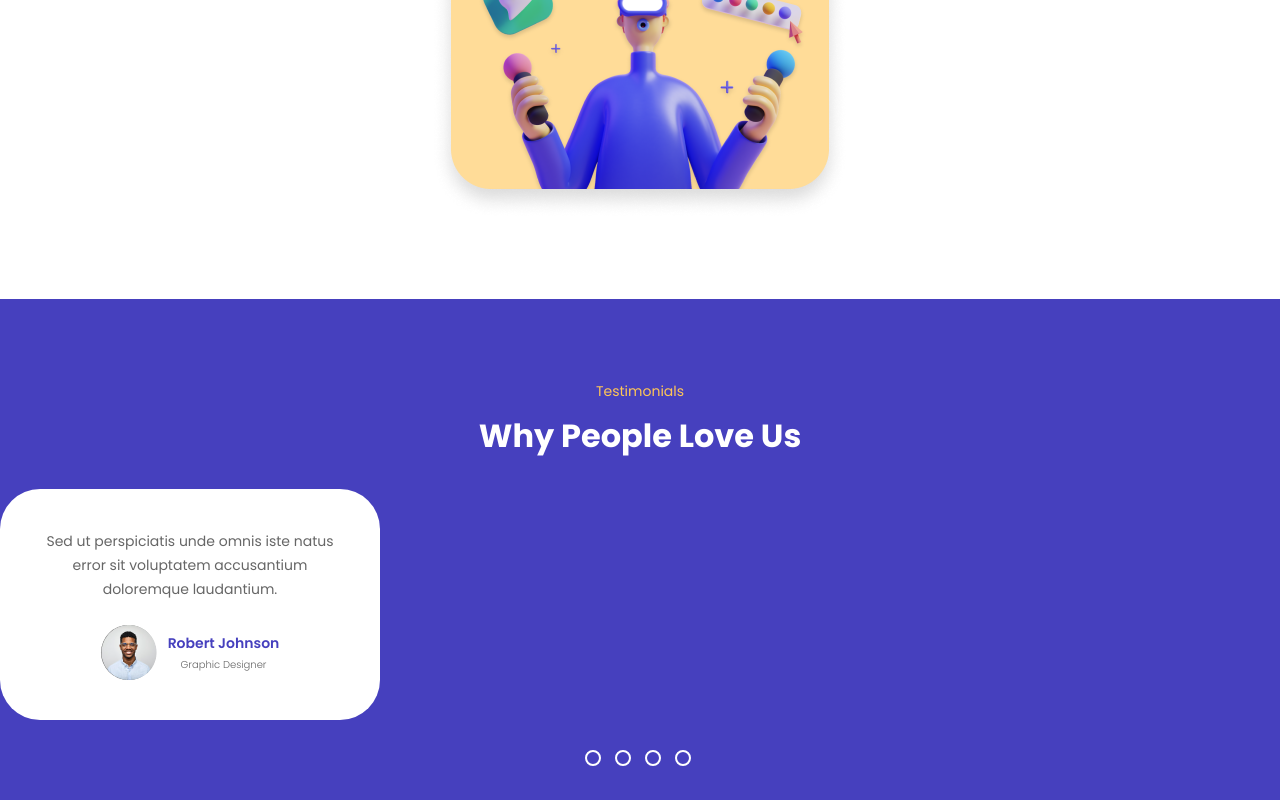
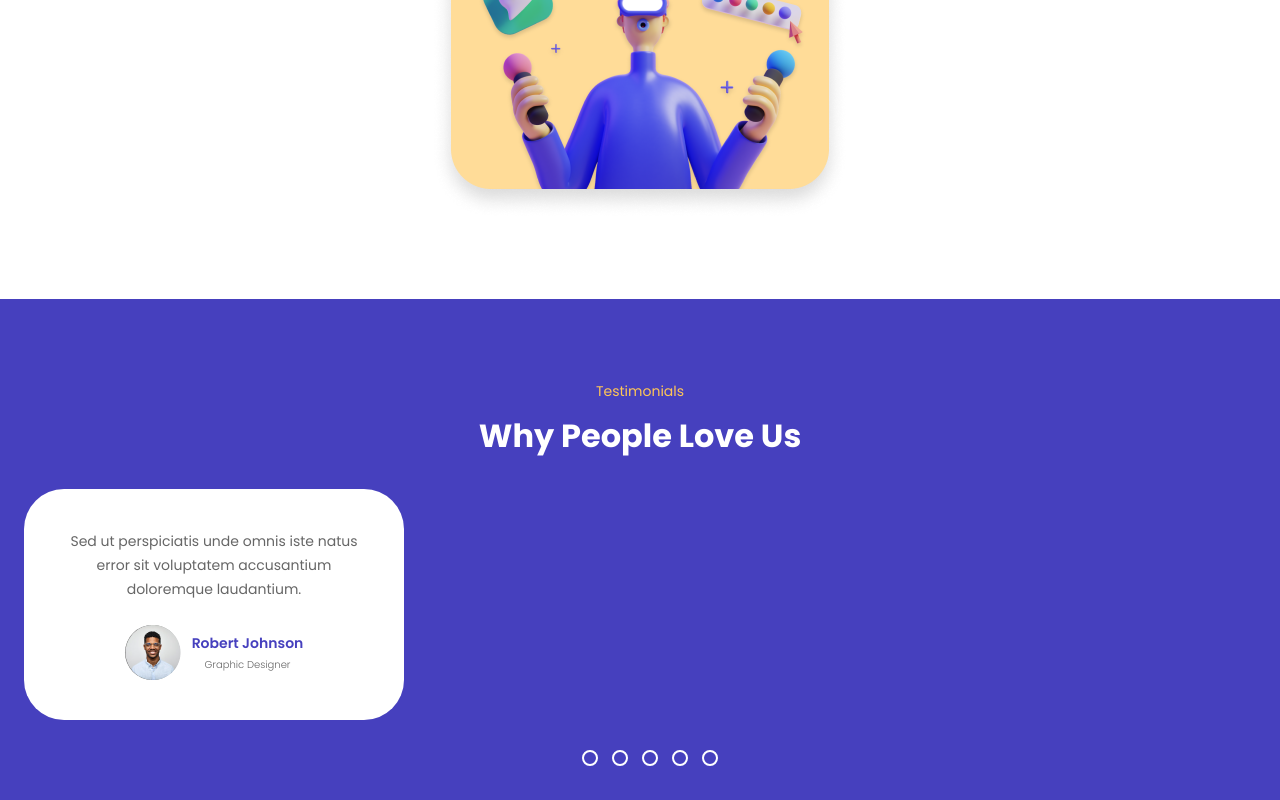
Before and after one commit to JonyNhoque/figma-study, a React (Create React App) app: page / in a window 1280 px wide. Shown: the part 3674-4474 px from the top of the page. Built offline with nearby package versions, Linux system fonts and the light colour scheme.

Commit message:
feat: create Testimonials component with slider.

```diff
--- a/src/pages/Testimonials/index.tsx
+++ b/src/pages/Testimonials/index.tsx
@@ -3,7 +3,6 @@ import Card from './components/Card';
 import S from "./style";
 import avatar from './assets/avatar.png';
 import Slider from "react-slick";
-import { toEditorSettings } from "typescript";
 
 const testimonialData = [
     {
@@ -28,6 +27,12 @@ const testimonialData = [
         src: avatar,
         name: 'Gomez Gomides',
         ocupation: 'Consultant'
+    },
+
+    {
+        src: avatar,
+        name: 'Alex Smith',
+        ocupation: 'Back-end Developer'
     }
 ]
 
--- a/src/pages/Testimonials/style.ts
+++ b/src/pages/Testimonials/style.ts
@@ -34,14 +34,8 @@ const S = {
     `,
 
     Carousel: styled.div`
-    width: 100vw;
-    `,
-
-    CardHolder: styled.div`
-    display: flex;
-    align-items: center;
-    justify-content: center;
     max-width: 100vw;
+    padding-left: 24px;
     `,
 
     Dot: styled.div`
```
